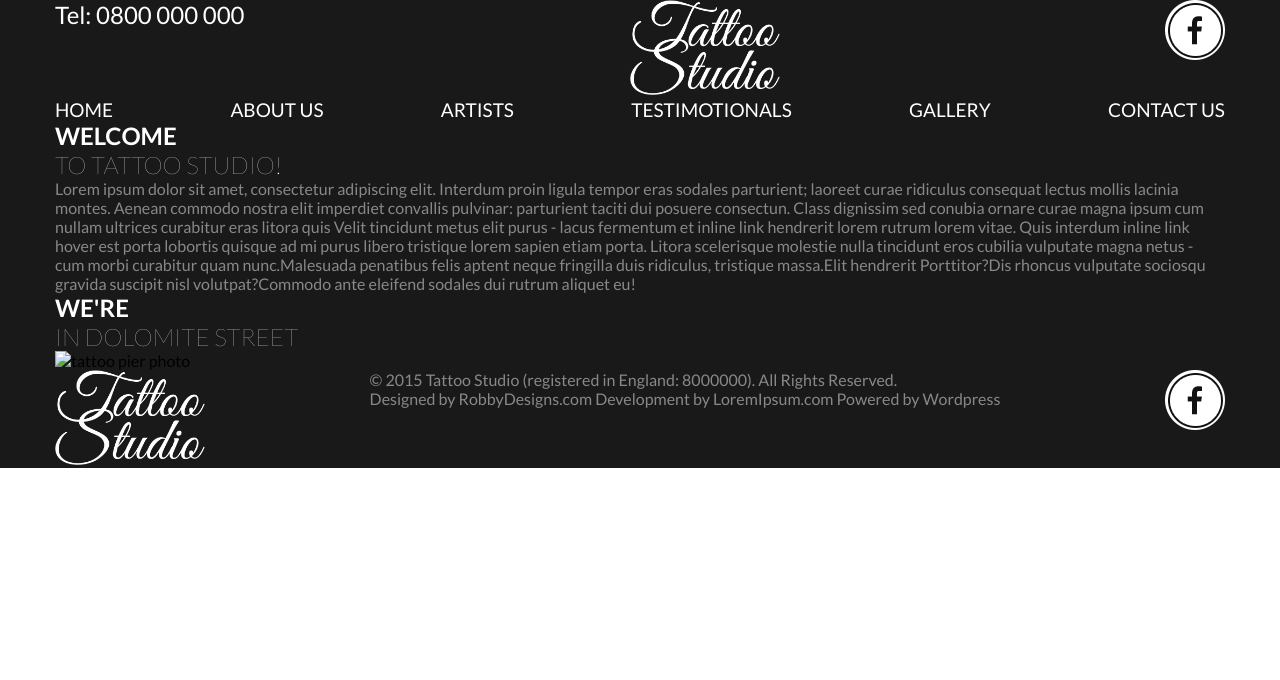
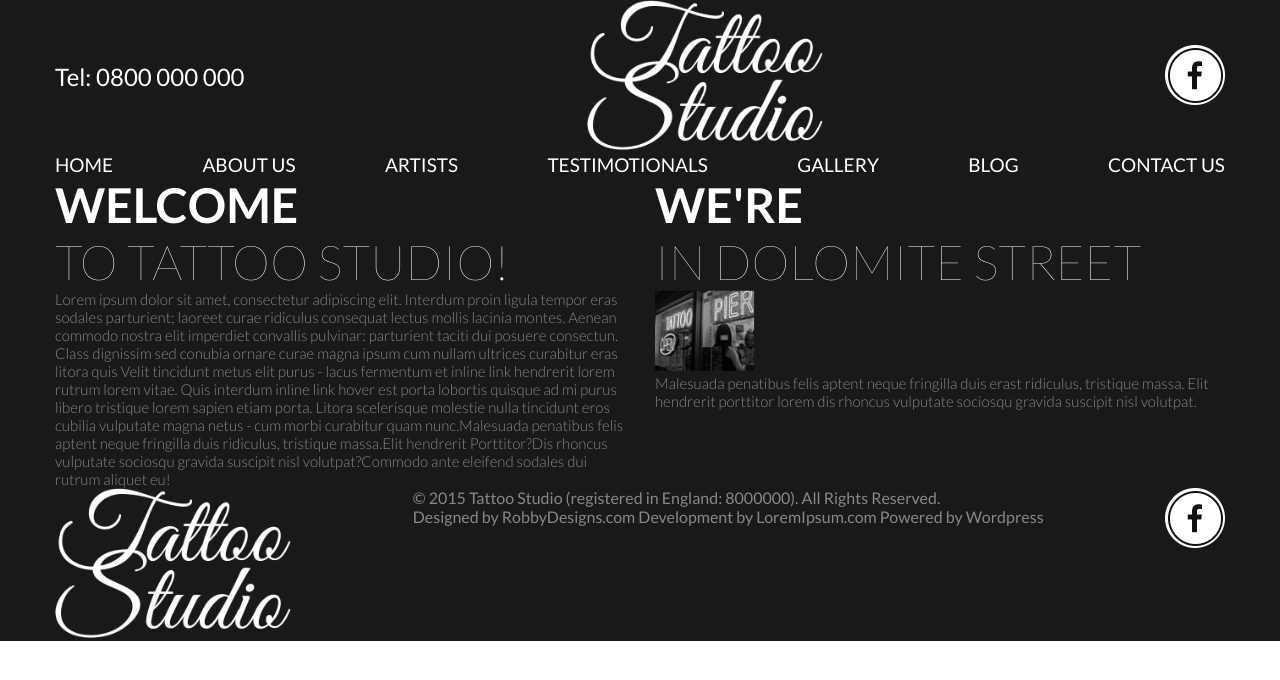
Before and after one commit to criptobesrezen/criptobesrezen.ru, a plain HTML site: page index.html in a window 1280 px wide. Drawn offline with Linux system fonts and the light colour scheme.

Commit message:
Changed by CB

```diff
--- a/css/style.css
+++ b/css/style.css
@@ -25,7 +25,7 @@
 }
 
 .copyright a {
-    color: #888;
+  color: #888;
 }
 
 .copyright a:hover {
@@ -54,6 +54,7 @@
   flex-direction: row;
   flex-wrap: nowrap; */
   justify-content: space-between;
+  align-items: center;
 }
 
 .menu {
@@ -77,7 +78,13 @@
   background: #191919;
 }
 .content {
-  width: auto;
+  display: flex;
+  margin: 0 -15px;
+}
+.content-item {
+  width: 50%;
+  padding: 0 15px;
+  font-weight: 300;
 }
 a {
   text-decoration: none;
@@ -85,22 +92,28 @@ a {
 .content h1 {
   text-transform: uppercase;
   font-weight: 700;
-  font-size: 24px;
+  font-size: 48px;
   color: #FFFFFF;
 }
 
 .content h2 {
   text-transform: uppercase;
   font-weight: 100;
-  font-size: 24px;
+  font-size: 48px;
   color: #FFFFFF;
 }
 
 .content p {
   text-decoration: none;
   color: #888888;
+  font-size: 15px;
+}
+.content a {
+  text-decoration: none;
+  color: #888888;
+  font-size: 15px;
 }
 
-.content p:hover {
+.content a:hover {
   color: #edecec;
 }
--- a/index.html
+++ b/index.html
@@ -4,7 +4,7 @@
     <meta charset="UTF-8">
     <meta name="viewport" content="width=device-width, initial-scale=1.0">
     <meta http-equiv="X-UA-Compatible" content="ie=edge">
-    <title>CRiPToN IT ltd.</title>
+    <title>CRiPToN iT ltd.</title>
     <link rel="stylesheet" href="css\style.css">
     <link href="https://fonts.googleapis.com/css?family=Lato:100,300,400,700" rel="stylesheet">
 </head>
@@ -17,7 +17,7 @@
             </div>
             <div class="logo">
               <a href="#">
-                <img src="images\logo.png" alt="Logo milk" title="Переход на главную" width="150px">
+                <img src="images\logo.png" alt="Logo milk" title="Переход на главную" height="150px">
               </a>
             </div>
             <div class="socials">
@@ -33,6 +33,7 @@
             <a href="#" class="menu-item">Artists</a>
             <a href="#" class="menu-item">Testimotionals </a>
             <a href="#" class="menu-item">Gallery</a>
+            <a href="#" class="menu-item">Blog</a>
             <a href="#" class="menu-item">Contact Us</a>
         </nav>
     </div>
@@ -40,24 +41,22 @@
 <main class="main-content">
   <div class="wrapper">
     <div class="content">
+      <div class="content-item">
         <h1>Welcome</h1>
         <h2>to tattoo studio!</h2>
-      <a href="#">
           <p>
-          Lorem ipsum dolor sit amet, consectetur adipiscing elit. Interdum proin ligula tempor eras sodales parturient; laoreet curae ridiculus consequat lectus mollis lacinia montes. Aenean commodo nostra elit imperdiet convallis pulvinar: parturient taciti dui posuere consectun. Class dignissim sed conubia ornare curae magna ipsum cum nullam ultrices curabitur eras litora quis Velit tincidunt metus elit purus - lacus fermentum et inline link hendrerit lorem rutrum lorem vitae. Quis interdum inline link hover est porta lobortis quisque ad mi purus libero tristique lorem sapien etiam porta.
+            Lorem ipsum dolor sit amet, consectetur adipiscing elit. Interdum proin ligula tempor eras sodales parturient; laoreet curae ridiculus consequat lectus mollis lacinia montes. Aenean commodo nostra elit imperdiet convallis pulvinar: parturient taciti dui posuere consectun. Class dignissim sed conubia ornare curae magna ipsum cum nullam ultrices curabitur eras litora quis Velit tincidunt metus elit purus - lacus fermentum et <a href="#">inline link</a> hendrerit lorem rutrum lorem vitae. Quis interdum <a href="#">inline link hover</a> est porta lobortis quisque ad mi purus libero tristique lorem sapien etiam porta.
             Litora scelerisque molestie nulla tincidunt eros cubilia vulputate magna netus - cum morbi curabitur quam nunc.Malesuada penatibus felis aptent neque fringilla duis ridiculus, tristique massa.Elit hendrerit Porttitor?Dis rhoncus vulputate sociosqu gravida suscipit nisl volutpat?Commodo ante eleifend sodales dui rutrum aliquet eu!
           </p>
-      </a>
-
       </div>
-    <div class="content">
+      <div class="content-item">
         <h1>We're</h1>
         <h2>in dolomite street</h2>
-      <img src="#" alt="tattoo pier photo" width="100px"></img>
+        <img src="images\tattoopier.jpg" alt="tattoo pier photo" width="100px"></img>
         <p>
-        <a href="#">
-        </a>
+          Malesuada penatibus felis aptent neque fringilla duis erast ridiculus, tristique massa. Elit hendrerit porttitor lorem dis rhoncus vulputate sociosqu gravida suscipit nisl volutpat.
         </p>
+      </div>
     </div>
   </div>
 </main>
@@ -66,7 +65,7 @@
     <section class="footer-section">
       <div class="logo">
           <a href="#">
-            <img src="images\logo.png" alt="Logo milk" title="Переход на главную" width="150px">
+            <img src="images\logo.png" alt="Logo milk" title="Переход на главную" height="150px">
           </a>
       </div>
       <div class="copyright">
```
Also changed, not shown: images/tattoopier.jpg (added). Lines whose indentation alone changed are shown as unchanged.
